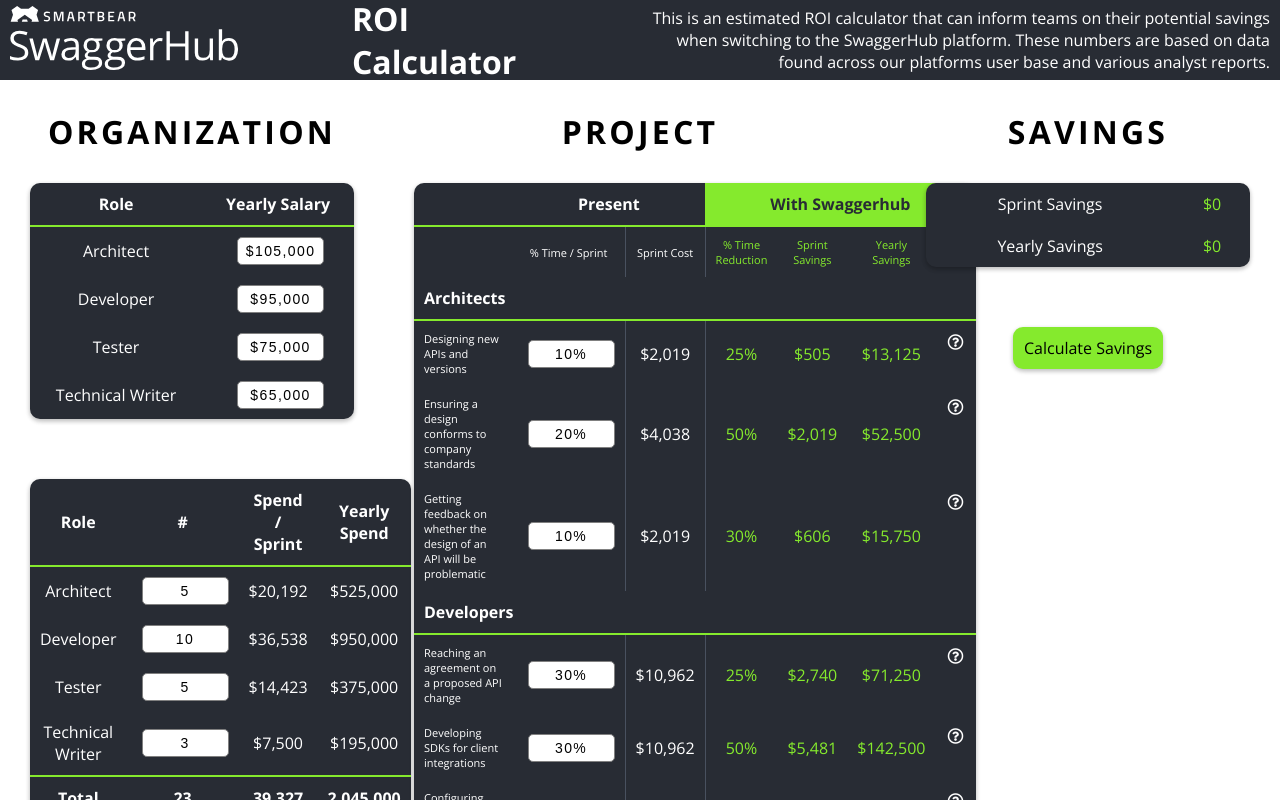
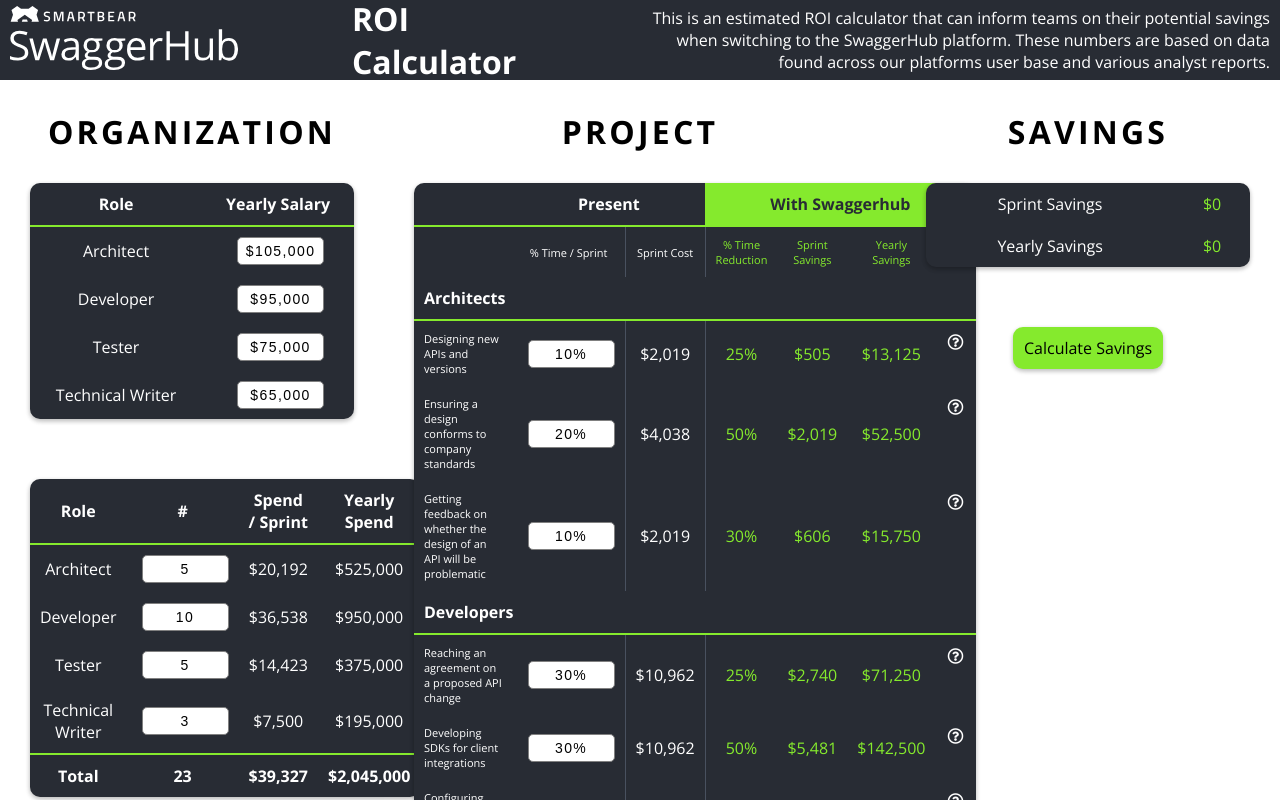
Before and after one commit to nazwr/sh-roi-calculator, a React (Create React App) app: page / in a window 1280 px wide. Built offline with nearby package versions, Linux system fonts and the light colour scheme.

Commit message:
resolved issue w/old reference to a prefix property in one of the number components

```diff
--- a/src/Organization.js
+++ b/src/Organization.js
@@ -103,7 +103,7 @@
                                     value={(totalYear/52).toFixed(0)}
                                     displayType={"text"}
                                     thousandSeparator={true}
-                                    prefix={'$'}
+                                    symbol={'$'}
                                 />
                             </td>
                             <td>
@@ -111,7 +111,7 @@
                                     value={(totalYear)}
                                     displayType={"text"}
                                     thousandSeparator={true}
-                                    prefix={'$'}
+                                    symbol={'$'}
                                 />
                             </td>
                         </tr>
```
